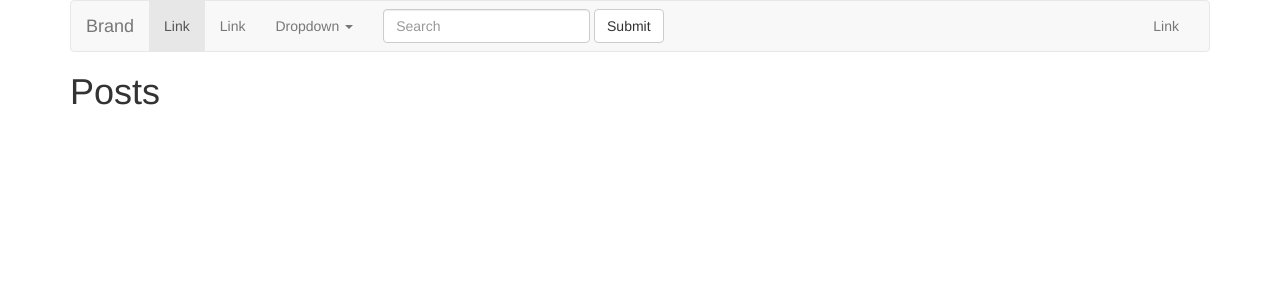
After one commit to marinzelenika/shop_d_symfony, a Symfony app: template templates/posts/index.html.twig in a window 1280 px wide. The commit adds this page. Shown: the top 300 px of the page. Run offline with Twig, Linux system fonts and the light colour scheme; the template is opened without the code that fills it, so the values that code supplies are empty; some libraries are stand-ins or nearby versions.

Commit message:
initial commit

```diff
--- a/composer.json
+++ b/composer.json
@@ -18,20 +18,20 @@
         "symfony/mailer": "5.0.*",
         "symfony/monolog-bundle": "^3.1",
         "symfony/notifier": "5.0.*",
-        "symfony/orm-pack": "*",
+        "symfony/orm-pack": "^1.0",
         "symfony/process": "5.0.*",
         "symfony/security-bundle": "5.0.*",
         "symfony/serializer-pack": "*",
         "symfony/string": "5.0.*",
         "symfony/translation": "5.0.*",
-        "symfony/twig-pack": "*",
+        "symfony/twig-pack": "^1.0",
         "symfony/validator": "5.0.*",
         "symfony/web-link": "5.0.*",
         "symfony/yaml": "5.0.*"
     },
     "require-dev": {
         "symfony/debug-pack": "*",
-        "symfony/maker-bundle": "^1.0",
+        "symfony/maker-bundle": "^1.14",
         "symfony/profiler-pack": "*",
         "symfony/test-pack": "*"
     },
--- a/config/routes.yaml
+++ b/config/routes.yaml
@@ -1,3 +1,3 @@
 #index:
-#    path: /
-#    controller: App\Controller\DefaultController::index
+#  path: /
+ # controller: App\Controller\PostsController::index
--- a/templates/base.html.twig
+++ b/templates/base.html.twig
@@ -3,10 +3,26 @@
     <head>
         <meta charset="UTF-8">
         <title>{% block title %}Welcome!{% endblock %}</title>
-        {% block stylesheets %}{% endblock %}
+        {% block stylesheets %}
+            <link rel="stylesheet" href="https://maxcdn.bootstrapcdn.com/bootstrap/3.4.1/css/bootstrap.min.css">
+
+
+            <script src="https://ajax.googleapis.com/ajax/libs/jquery/3.4.1/jquery.min.js"></script>
+
+
+            <script src="https://maxcdn.bootstrapcdn.com/bootstrap/3.4.1/js/bootstrap.min.js"></script>
+
+        {% endblock %}
     </head>
     <body>
-        {% block body %}{% endblock %}
+
+
+       <div class="container">
+       {{include ('inc/navbar.html.twig')}}
+        {% block body %}
+
+        {% endblock %}
+        </div>
         {% block javascripts %}{% endblock %}
     </body>
 </html>
--- /dev/null
+++ b/templates/inc/navbar.html.twig
@@ -0,0 +1,45 @@
+
+
+{% block body %}
+<nav class="navbar navbar-default">
+  <div class="container-fluid">
+    <div class="navbar-header">
+      <button type="button" class="navbar-toggle collapsed" data-toggle="collapse" data-target="#bs-example-navbar-collapse-1">
+        <span class="sr-only">Toggle navigation</span>
+        <span class="icon-bar"></span>
+        <span class="icon-bar"></span>
+        <span class="icon-bar"></span>
+      </button>
+      <a class="navbar-brand" href="#">Brand</a>
+    </div>
+
+    <div class="collapse navbar-collapse" id="bs-example-navbar-collapse-1">
+      <ul class="nav navbar-nav">
+        <li class="active"><a href="#">Link <span class="sr-only">(current)</span></a></li>
+        <li><a href="#">Link</a></li>
+        <li class="dropdown">
+          <a href="#" class="dropdown-toggle" data-toggle="dropdown" role="button" aria-expanded="false">Dropdown <span class="caret"></span></a>
+          <ul class="dropdown-menu" role="menu">
+            <li><a href="#">Action</a></li>
+            <li><a href="#">Another action</a></li>
+            <li><a href="#">Something else here</a></li>
+            <li class="divider"></li>
+            <li><a href="#">Separated link</a></li>
+            <li class="divider"></li>
+            <li><a href="#">One more separated link</a></li>
+          </ul>
+        </li>
+      </ul>
+      <form class="navbar-form navbar-left" role="search">
+        <div class="form-group">
+          <input type="text" class="form-control" placeholder="Search">
+        </div>
+        <button type="submit" class="btn btn-default">Submit</button>
+      </form>
+      <ul class="nav navbar-nav navbar-right">
+        <li><a href="#">Link</a></li>
+      </ul>
+    </div>
+  </div>
+</nav>
+{% endblock %}
--- /dev/null
+++ b/templates/posts/index.html.twig
@@ -0,0 +1,9 @@
+{% extends 'base.html.twig' %}
+
+{% block title %}Dev Posts{% endblock %}
+
+ {% block body %}
+
+ <h1> Posts </h1>
+
+ {% endblock %}
```
Also changed, not shown: src/Controller/PostsController.php (added, +25 -0 lines), public/.htaccess (added), 1 other file.
